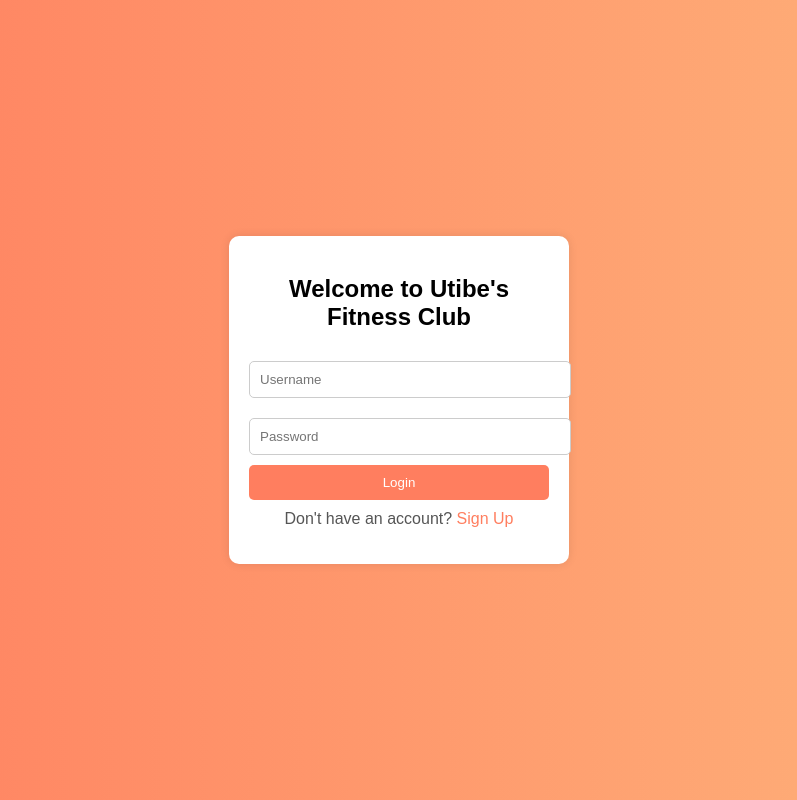
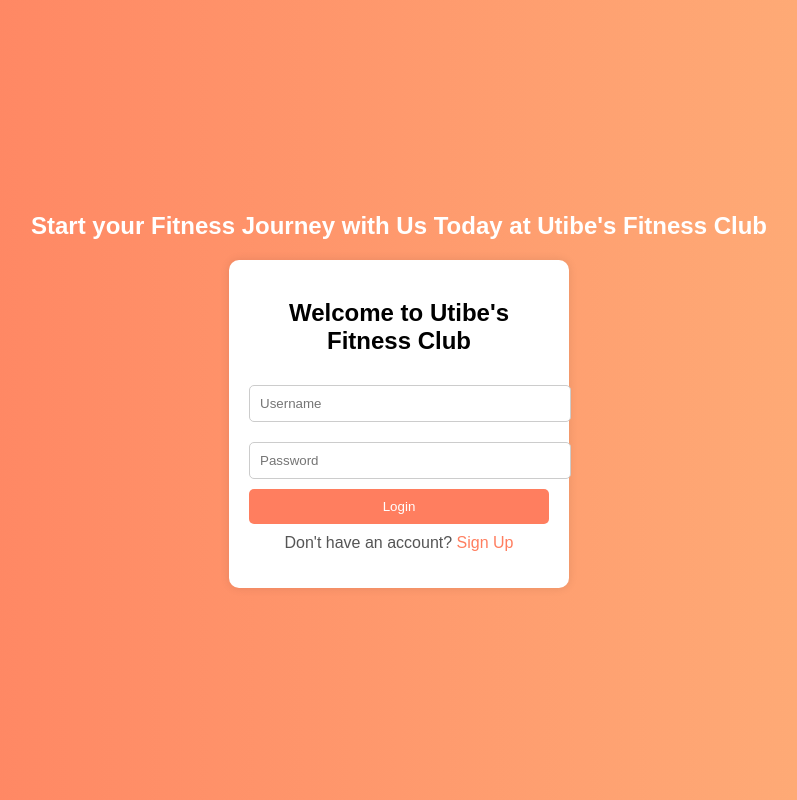
Before and after one commit to s10vincen/collaborative-website, a plain HTML site: page index.html in a window 1280 px wide. Shown: the whole page, without its empty margins (241-1038 px from the left). Drawn offline with Linux system fonts and the light colour scheme.

Commit message:
1st feature

```diff
--- a/index.html
+++ b/index.html
@@ -9,10 +9,18 @@
             font-family: Arial, sans-serif;
             background: linear-gradient(to right, #ff7e5f, #feb47b);
             display: flex;
+            flex-direction: column;
             justify-content: center;
             align-items: center;
             height: 100vh;
             margin: 0;
+            text-align: center;
+        }
+        .header {
+            font-size: 1.5em;
+            font-weight: bold;
+            color: white;
+            margin-bottom: 20px;
         }
         .container {
             background: white;
@@ -55,6 +63,7 @@
     </style>
 </head>
 <body>
+    <div class="header">Start your Fitness Journey with Us Today at Utibe's Fitness Club</div>
     <div class="container">
         <h2>Welcome to Utibe's Fitness Club</h2>
         <form id="authForm">
```
